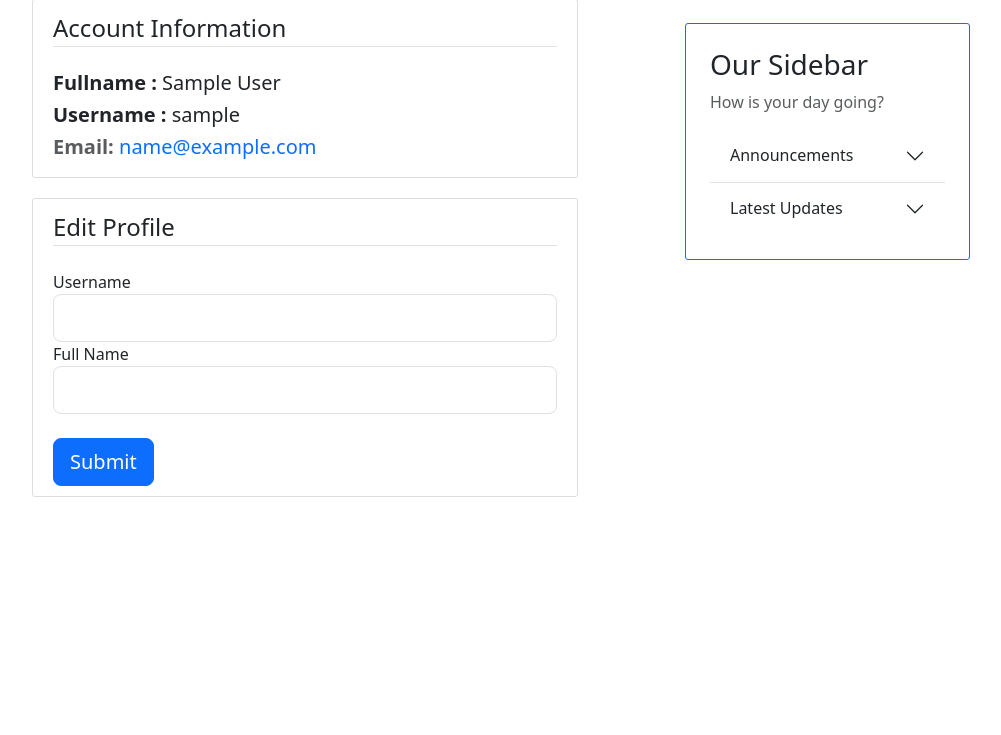
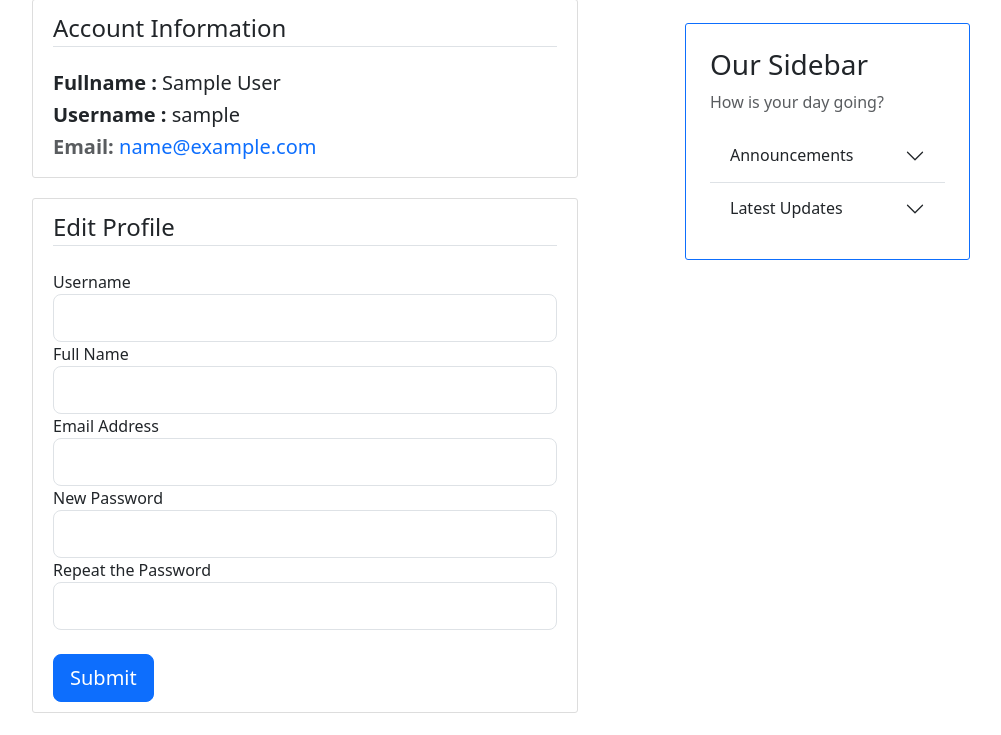
Before and after one commit to gegendepressed/OpenMedia, a Flask app: page /account in a window 1280 px wide. Shown: the part 65-800 px from the top of the page, without its empty margins (145-1146 px from the left). Run offline with Flask 3, Linux system fonts and the light colour scheme; the visitor is signed in with stand-in values (Sample User, id 1); data comes from the database, SQL or seed files in the repository; both versions use the stored data as it was after the commit.

Commit message:
app.py: Improvements in update profile - Allow changing username - don't change fields if input is empty - improve flash message text - Allow changing email and password

```diff
--- a/app.py
+++ b/app.py
@@ -100,10 +100,16 @@ def account():
     user=current_user
     form = EditProfileForm()
     if form.validate_on_submit():
-                user.username = form.username.data
-                user.fullname = form.fullname.data
+                user.username = form.username.data if form.username.data else user.username
+                user.fullname = form.fullname.data if form.fullname.data else user.fullname
+                user.email = form.email.data if form.email.data else user.email
+                if form.password.data:
+                    user.password = hashlib.sha256((form.password.data + salt).encode('utf-8')).hexdigest()
                 db.session.commit()
-                flash('Post has been updated!', 'success')
+                if form.username.data:
+                    flash("Profile has been updated! Re-login might be required", "success")
+                else:
+                    flash('Profile has been updated!', 'success')
                 return redirect(url_for('home'))
     return render_template('account.html', title='Your Account', form=form,user=user, profile_pic_url= image_file)
 
--- a/form.py
+++ b/form.py
@@ -1,6 +1,7 @@
 from flask_wtf import FlaskForm
 from wtforms import StringField, PasswordField, EmailField, SubmitField, BooleanField, TextAreaField
 from wtforms.validators import DataRequired, Email, Length, EqualTo, ValidationError
+from wtforms import validators
 from sqlalchemy import select
 from models import *
 
@@ -40,6 +41,19 @@ class CommentForm(FlaskForm):
     submit = SubmitField("Submit")
 
 class EditProfileForm(FlaskForm):
-    username = StringField('Username', validators=[DataRequired()])
+    username = StringField('Username', validators=[])
     fullname = StringField('Full Name', validators=[Length(min=0, max=140)])
     submit = SubmitField('Submit')
+    email = EmailField('Email Address', validators=[validators.Optional(),Email()])
+    password = PasswordField('New Password', validators=[])
+    confirm_password = PasswordField("Repeat the Password", validators=[EqualTo('password')])
+
+    def validate_username(self, username):
+        result = db.session.execute(select(User.username).where(User.username == username.data)).all()
+        if result:
+            raise ValidationError(f"The username {username.data} is taken, please choose a different one")
+
+    def validate_email(self, email):
+        result = db.session.execute(select(User.username).where(User.email == email.data)).all()
+        if result:
+            raise ValidationError(f"The email {email.data} is already used, please choose a different one")
--- a/templates/account.html
+++ b/templates/account.html
@@ -41,6 +41,53 @@
                     {{ form.fullname(class="form-control form-control-lg") }}
                 {% endif %}
             </div>
+
+            <div class="form-group">
+                {{ form.email.label(class="form-control-label") }}
+
+                {% if form.email.errors %}
+                    {{ form.email(class="form-control form-control-lg is-invalid") }}
+                    <div class="invalid-feedback">
+                        {% for error in form.email.errors %}
+                            <span>{{ error }}</span>
+                        {% endfor %}
+                    </div>
+                {% else %}
+                    {{ form.email(class="form-control form-control-lg") }}
+                {% endif %}
+            </div>
+
+            <div class="form-group">
+                {{ form.password.label(class="form-control-label") }}
+
+                {% if form.password.errors %}
+                    {{ form.password(class="form-control form-control-lg is-invalid") }}
+                    <div class="invalid-feedback">
+                        {% for error in form.password.errors %}
+                            <span>{{ error }}</span>
+                        {% endfor %}
+                    </div>
+                {% else %}
+                    {{ form.password(class="form-control form-control-lg") }}
+                {% endif %}
+            </div>
+
+            <div class="form-group">
+                {{ form.confirm_password.label(class="form-control-label") }}
+
+                {% if form.confirm_password.errors %}
+                    {{ form.confirm_password(class="form-control form-control-lg is-invalid") }}
+                    <div class="invalid-feedback">
+                        {% for error in form.confirm_password.errors %}
+                            <span>{{ error }}</span>
+                        {% endfor %}
+                    </div>
+                {% else %}
+                    {{ form.confirm_password(class="form-control form-control-lg") }}
+                {% endif %}
+            </div>
+
+
             <br>
             <div class="form-group">
                 {{ form.submit(class="btn btn-primary btn-lg btn-block") }}
```
Also changed, not shown: instance/project.db.
